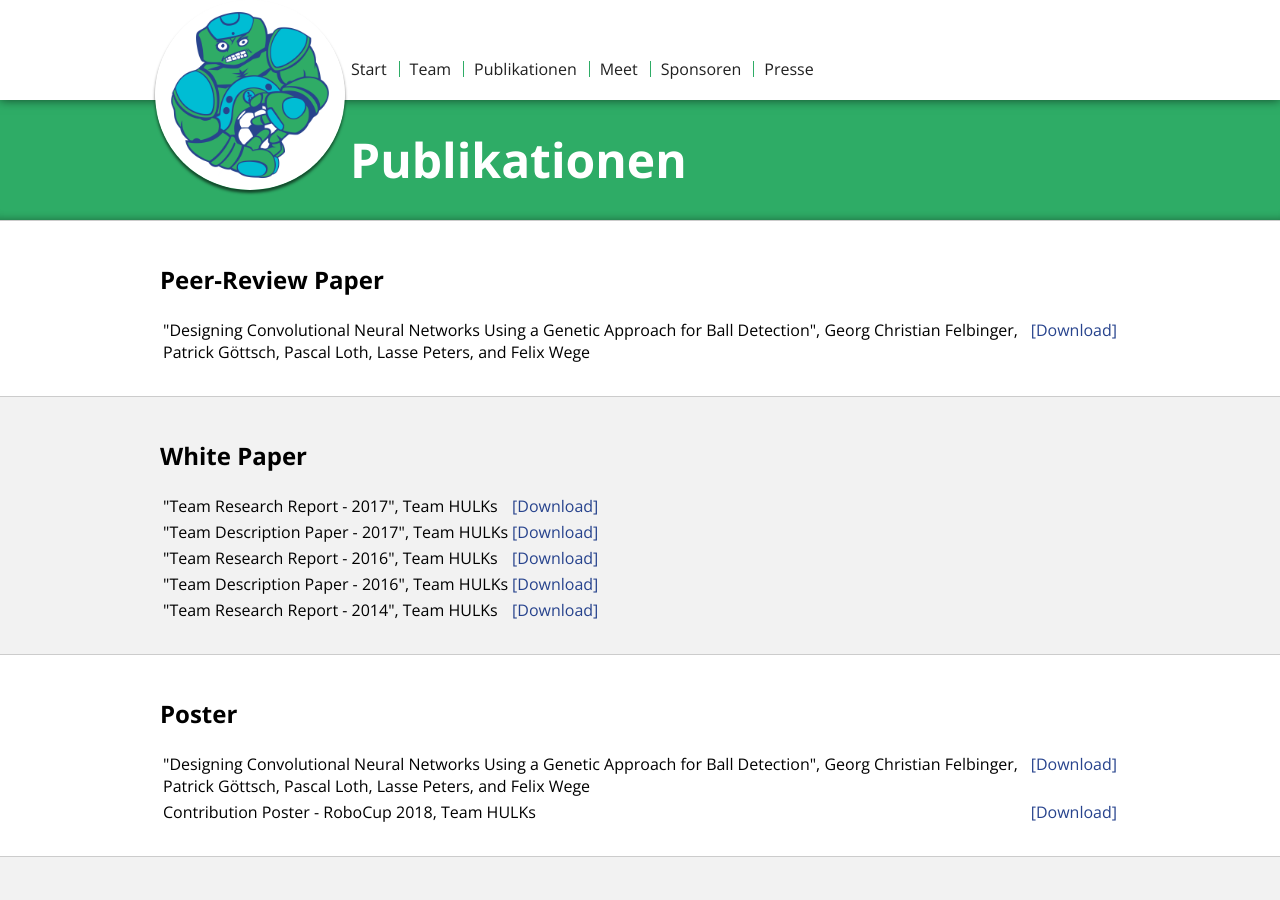
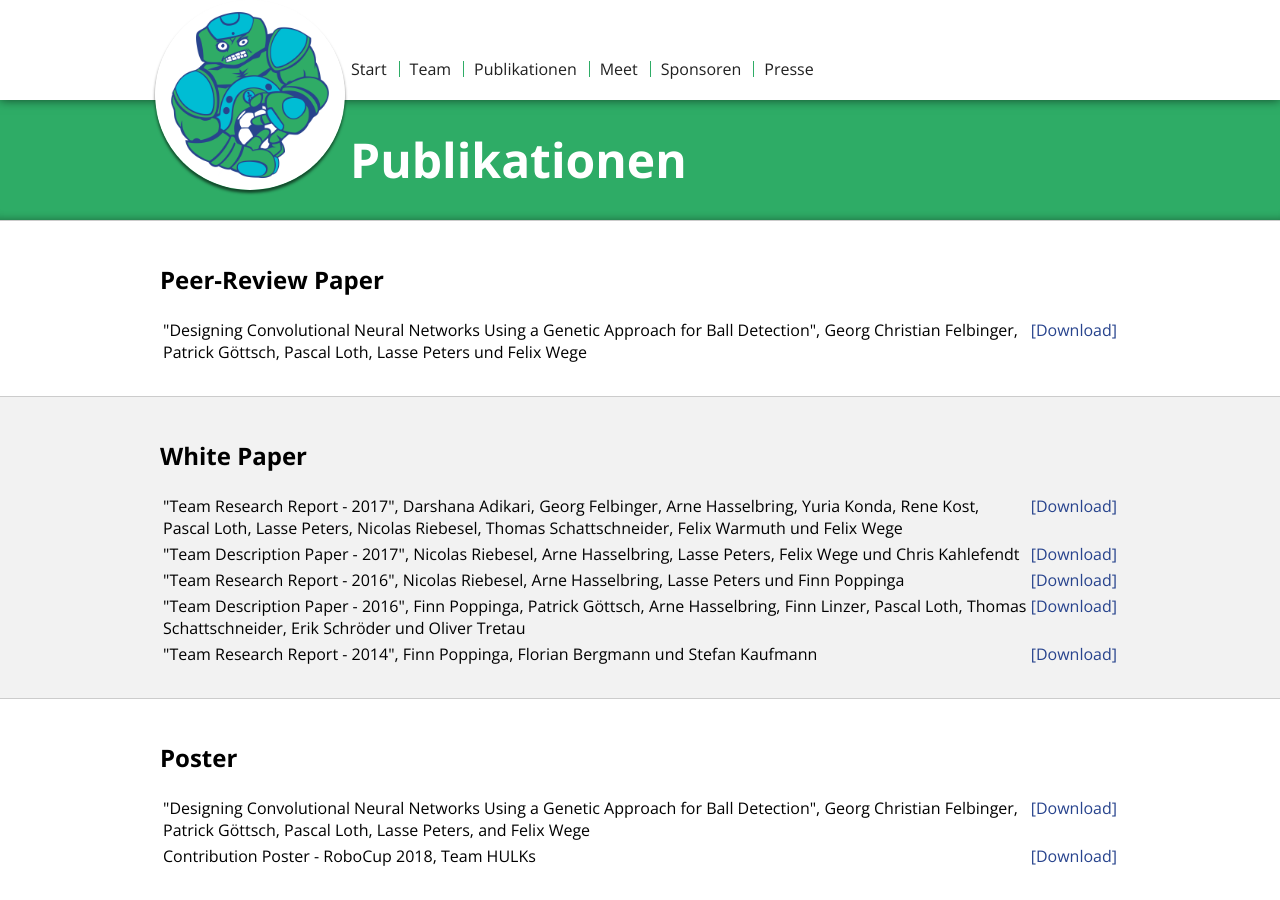
Before and after one commit to HULKs/hulks.github.io, a Jekyll site: the page built from publications/index.html, in a window 1280 px wide and 900 px high. Built offline with Jekyll 4.4.1, drawn with Linux system fonts in a browser that asks for light colours.

Commit message:
Correct authors

```diff
--- a/publications/index.html
+++ b/publications/index.html
@@ -14,7 +14,7 @@ title: Publikationen
     <h2>Peer-Review Paper</h2>
     <table>
       <tr>
-        <td>"Designing Convolutional Neural Networks Using a Genetic Approach for Ball Detection", Georg Christian Felbinger, Patrick Göttsch, Pascal Loth, Lasse Peters, and Felix Wege</td>
+        <td>"Designing Convolutional Neural Networks Using a Genetic Approach for Ball Detection", Georg Christian Felbinger, Patrick Göttsch, Pascal Loth, Lasse Peters und Felix Wege</td>
         <td valign="top"><a href="{{site.path}}/_files/Paper_Designing_Convolutional_Neural_Networks_Using_a_Genetic_Approach_for_Ball_Detection.pdf" target="_blank">[Download]</a></td>
       </tr>
     </table>
@@ -26,23 +26,23 @@ title: Publikationen
     <h2>White Paper</h2>
     <table>
       <tr>
-        <td>"Team Research Report - 2017", Team HULKs</td>
+        <td>"Team Research Report - 2017", Darshana Adikari, Georg Felbinger, Arne Hasselbring, Yuria Konda, Rene Kost, Pascal Loth, Lasse Peters, Nicolas Riebesel, Thomas Schattschneider, Felix Warmuth und Felix Wege</td>
         <td valign="top"><a href="{{site.path}}/_files/TRR_2017.pdf" target="_blank">[Download]</a></td>
       </tr>
       <tr>
-        <td>"Team Description Paper - 2017", Team HULKs</td>
+        <td>"Team Description Paper - 2017", Nicolas Riebesel, Arne Hasselbring, Lasse Peters, Felix Wege und Chris Kahlefendt</td>
         <td valign="top"><a href="{{site.path}}/_files/TDP_2017.pdf" target="_blank">[Download]</a></td>
       </tr>
       <tr>
-        <td>"Team Research Report - 2016", Team HULKs</td>
+        <td>"Team Research Report - 2016", Nicolas Riebesel, Arne Hasselbring, Lasse Peters und Finn Poppinga</td>
         <td valign="top"><a href="{{site.path}}/_files/TRR_2016.pdf" target="_blank">[Download]</a></td>
       </tr>
       <tr>
-        <td>"Team Description Paper - 2016", Team HULKs</td>
+        <td>"Team Description Paper - 2016", Finn Poppinga, Patrick Göttsch, Arne Hasselbring, Finn Linzer, Pascal Loth, Thomas Schattschneider, Erik Schröder und Oliver Tretau</td>
         <td valign="top"><a href="{{site.path}}/_files/TDP_2016.pdf" target="_blank">[Download]</a></td>
       </tr>
       <tr>
-        <td>"Team Research Report - 2014", Team HULKs</td>
+        <td>"Team Research Report - 2014", Finn Poppinga, Florian Bergmann und Stefan Kaufmann</td>
         <td valign="top"><a href="{{site.path}}/_files/TRR_2014.pdf" target="_blank">[Download]</a></td>
       </tr>
     </table>
```
